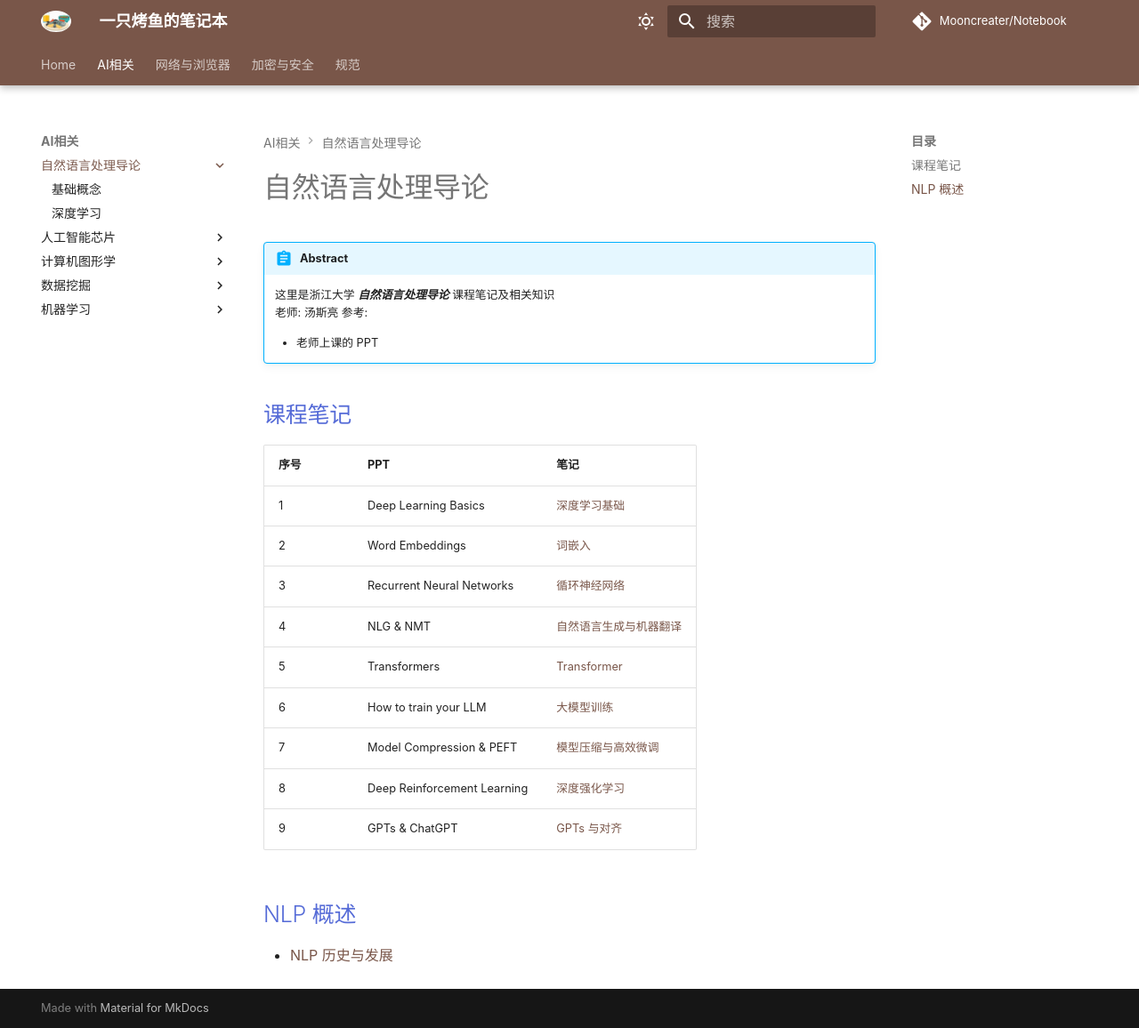
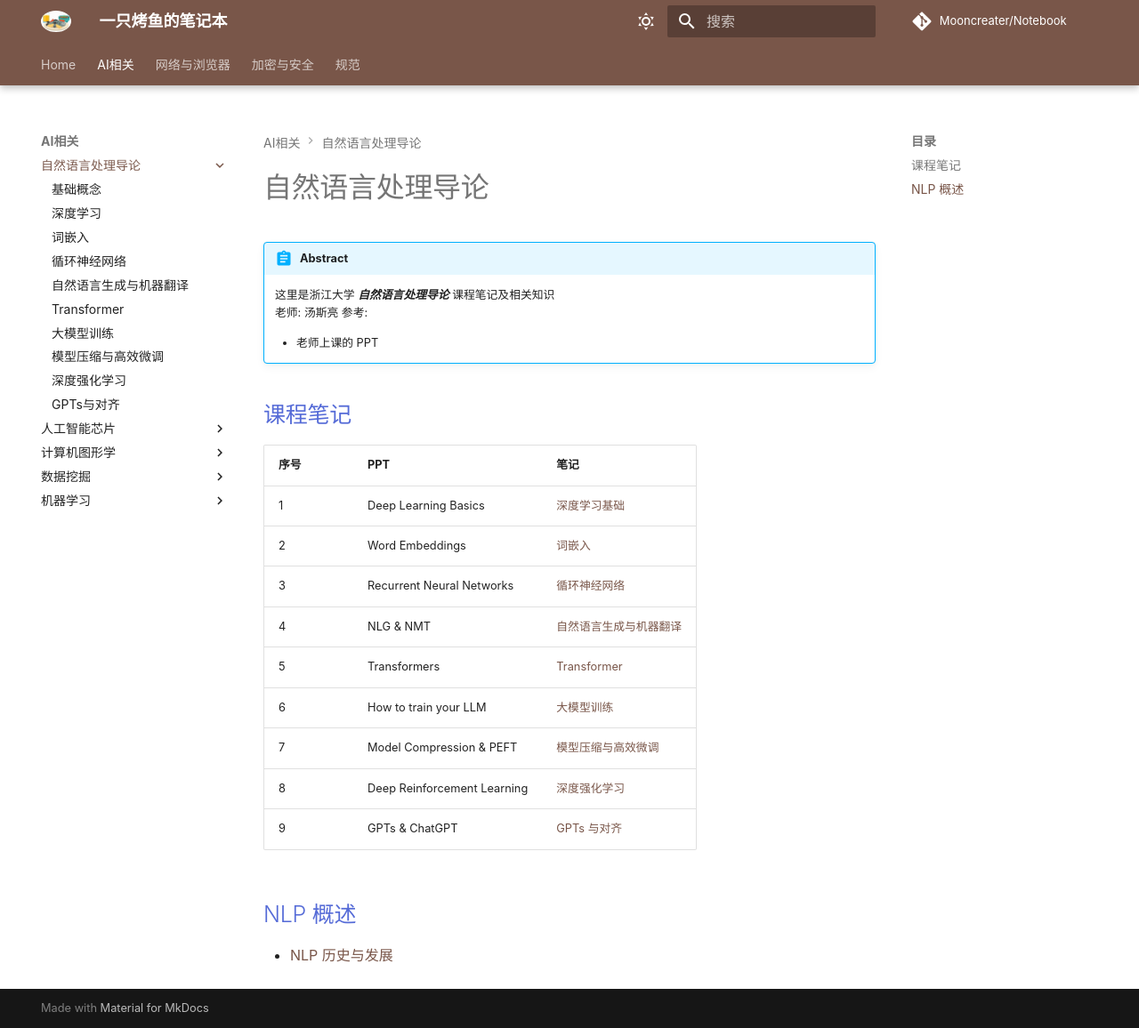
Before and after one commit to Mooncreater/Notebook, an MkDocs documentation site: the page built from docs/notes/perfessional/NLP/note/index.md, in a window 1280 px wide and 1156 px high. Shown: the whole window at 89% size. Built offline with MkDocs 1.6.1 and Material for MkDocs 9.7.7, drawn with Linux system fonts in a browser that asks for light colours; nearby versions of some CDN libraries; some web fonts are replaced; comment, search, counter and statistics services are not loaded; a style sheet for code colours, icons or effects is not loaded; some of the changed lines change nothing that is shown.

Commit message:
docs: 补充NLP笔记8篇到导航，修复index.md断链

```diff
--- a/docs/notes/perfessional/NLP/note/index.md
+++ b/docs/notes/perfessional/NLP/note/index.md
@@ -11,16 +11,16 @@
 
 | 序号 | PPT | 笔记 |
 |:---|:---|:---|
-| 1 | Deep Learning Basics | [深度学习基础](note/ml.md) |
-| 2 | Word Embeddings | [词嵌入](note/word_embeddings.md) |
-| 3 | Recurrent Neural Networks | [循环神经网络](note/rnn.md) |
-| 4 | NLG & NMT | [自然语言生成与机器翻译](note/nlg_nmt.md) |
-| 5 | Transformers | [Transformer](note/transformers.md) |
-| 6 | How to train your LLM | [大模型训练](note/train_llm.md) |
-| 7 | Model Compression & PEFT | [模型压缩与高效微调](note/model_compression.md) |
-| 8 | Deep Reinforcement Learning | [深度强化学习](note/drl.md) |
-| 9 | GPTs & ChatGPT | [GPTs 与对齐](note/duiqi.md) |
+| 1 | Deep Learning Basics | [深度学习基础](ml.md) |
+| 2 | Word Embeddings | [词嵌入](word_embeddings.md) |
+| 3 | Recurrent Neural Networks | [循环神经网络](rnn.md) |
+| 4 | NLG & NMT | [自然语言生成与机器翻译](nlg_nmt.md) |
+| 5 | Transformers | [Transformer](transformers.md) |
+| 6 | How to train your LLM | [大模型训练](train_llm.md) |
+| 7 | Model Compression & PEFT | [模型压缩与高效微调](model_compression.md) |
+| 8 | Deep Reinforcement Learning | [深度强化学习](drl.md) |
+| 9 | GPTs & ChatGPT | [GPTs 与对齐](duiqi.md) |
 
 ## NLP 概述
 
-- [NLP 历史与发展](note/abstruct.md)
+- [NLP 历史与发展](abstruct.md)
--- a/mkdocs.yml
+++ b/mkdocs.yml
@@ -114,6 +114,14 @@ nav:
       - notes/perfessional/NLP/note/index.md
       - 基础概念: notes/perfessional/NLP/note/abstruct.md
       - 深度学习: notes/perfessional/NLP/note/ml.md
+      - 词嵌入: notes/perfessional/NLP/note/word_embeddings.md
+      - 循环神经网络: notes/perfessional/NLP/note/rnn.md
+      - 自然语言生成与机器翻译: notes/perfessional/NLP/note/nlg_nmt.md
+      - Transformer: notes/perfessional/NLP/note/transformers.md
+      - 大模型训练: notes/perfessional/NLP/note/train_llm.md
+      - 模型压缩与高效微调: notes/perfessional/NLP/note/model_compression.md
+      - 深度强化学习: notes/perfessional/NLP/note/drl.md
+      - GPTs与对齐: notes/perfessional/NLP/note/duiqi.md
 
     - 人工智能芯片:
       - notes/perfessional/AI/note/course1.md
```
